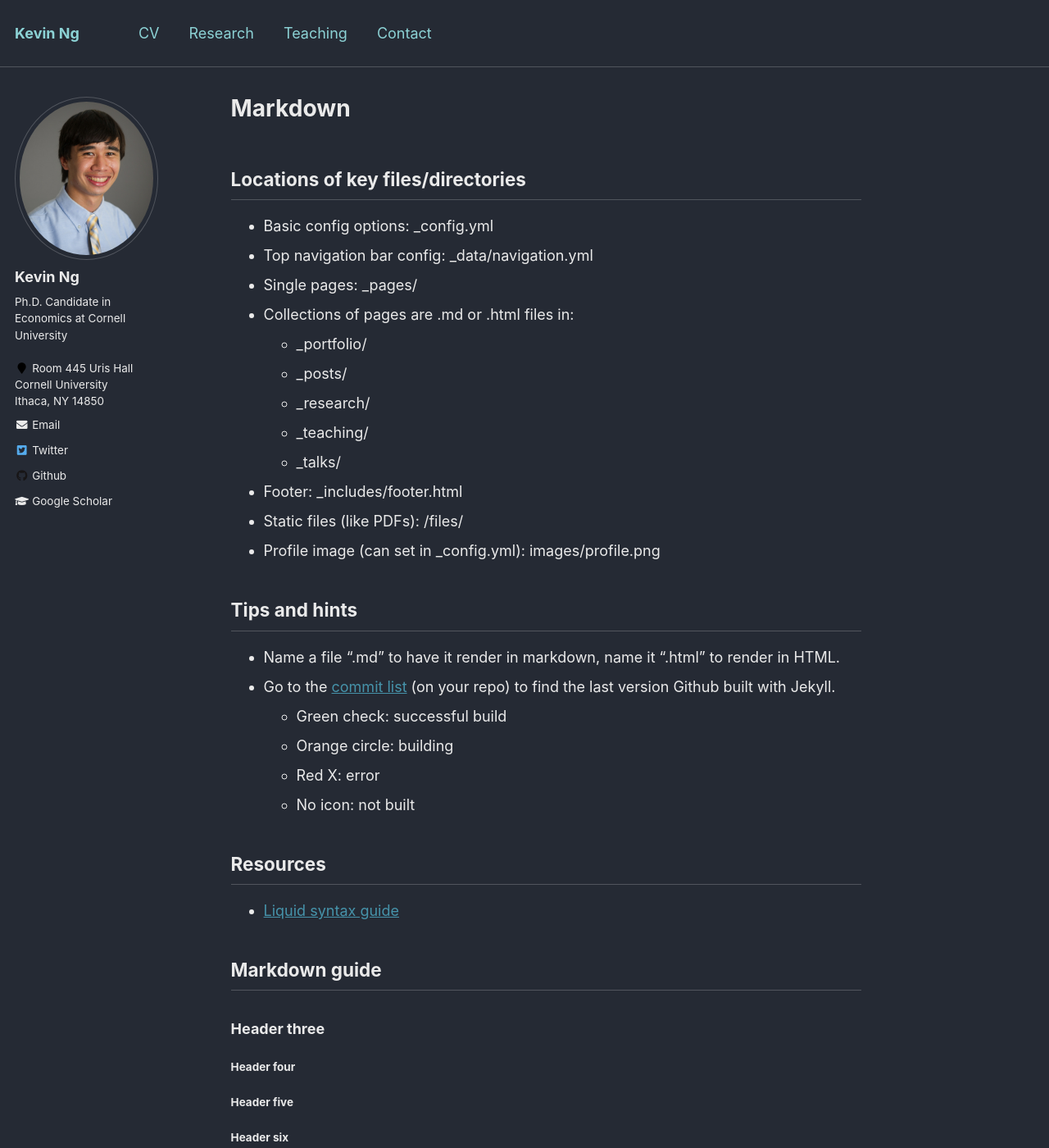
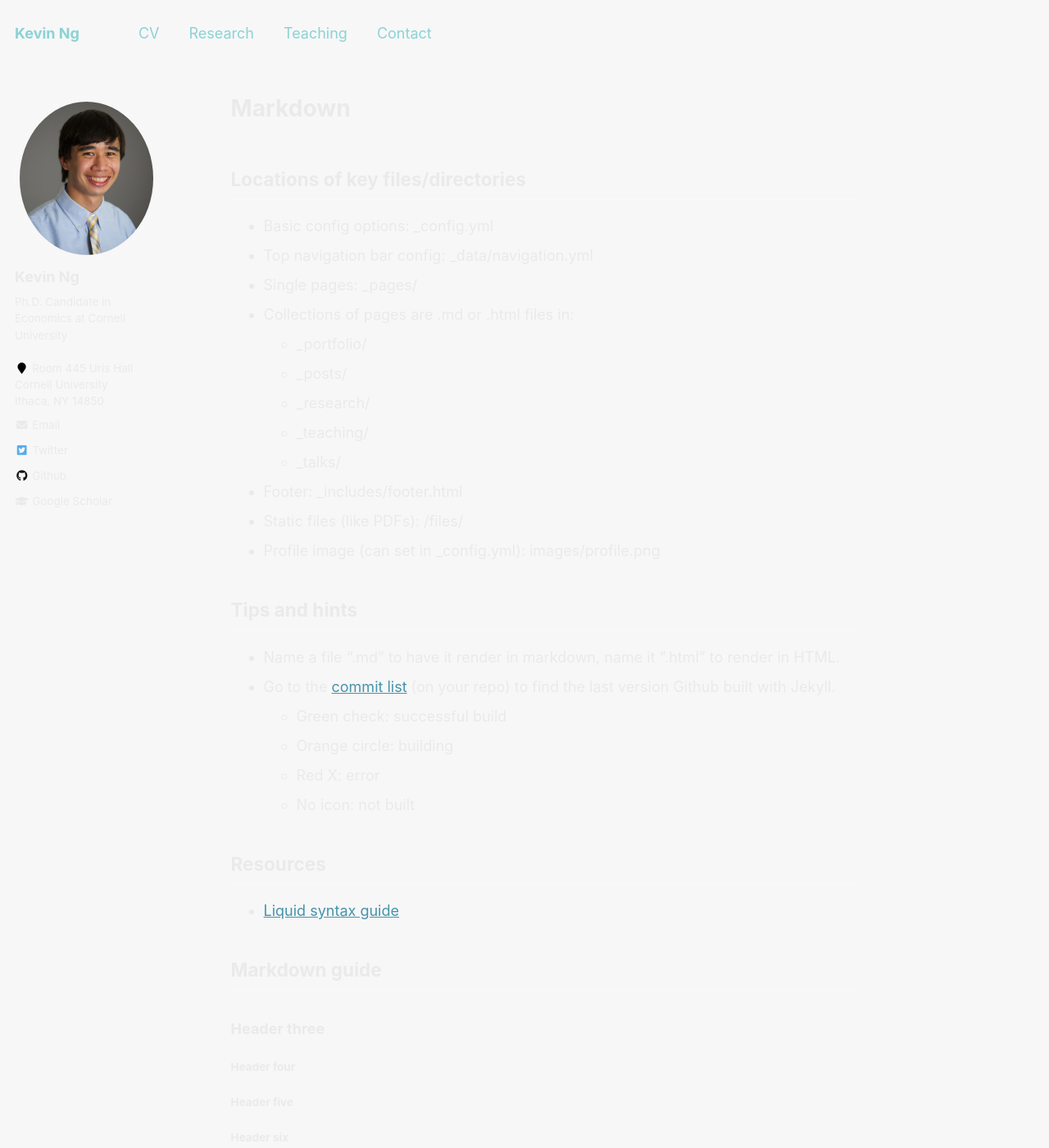
Before and after one commit to KevinCNg/kevincng.github.io, a Jekyll site: the page built from _pages/markdown.md, in a window 1280 px wide and 1400 px high. Shown: the whole window at 82% size. Built offline with Jekyll 4.4.1, drawn with Linux system fonts in a browser that asks for light colours.

Commit message:
Update _variables.scss

```diff
--- a/_sass/_variables.scss
+++ b/_sass/_variables.scss
@@ -53,8 +53,8 @@ $darker-gray                : mix(#000, $gray, 60%);
 $light-gray                 : mix(#fff, $gray, 50%);
 $lighter-gray               : mix(#fff, $gray, 90%);
 
-$body-color                 : #252a34;
-$background-color           : #252a34;
+$body-color                 : #f7f7f7;
+$background-color           : #f7f7f7;
 $code-background-color      : mix(#000, $background-color, 15%);
 $code-background-color-dark : mix(#000, $background-color, 20%);
 $text-color                 : #eaeaea;
```
